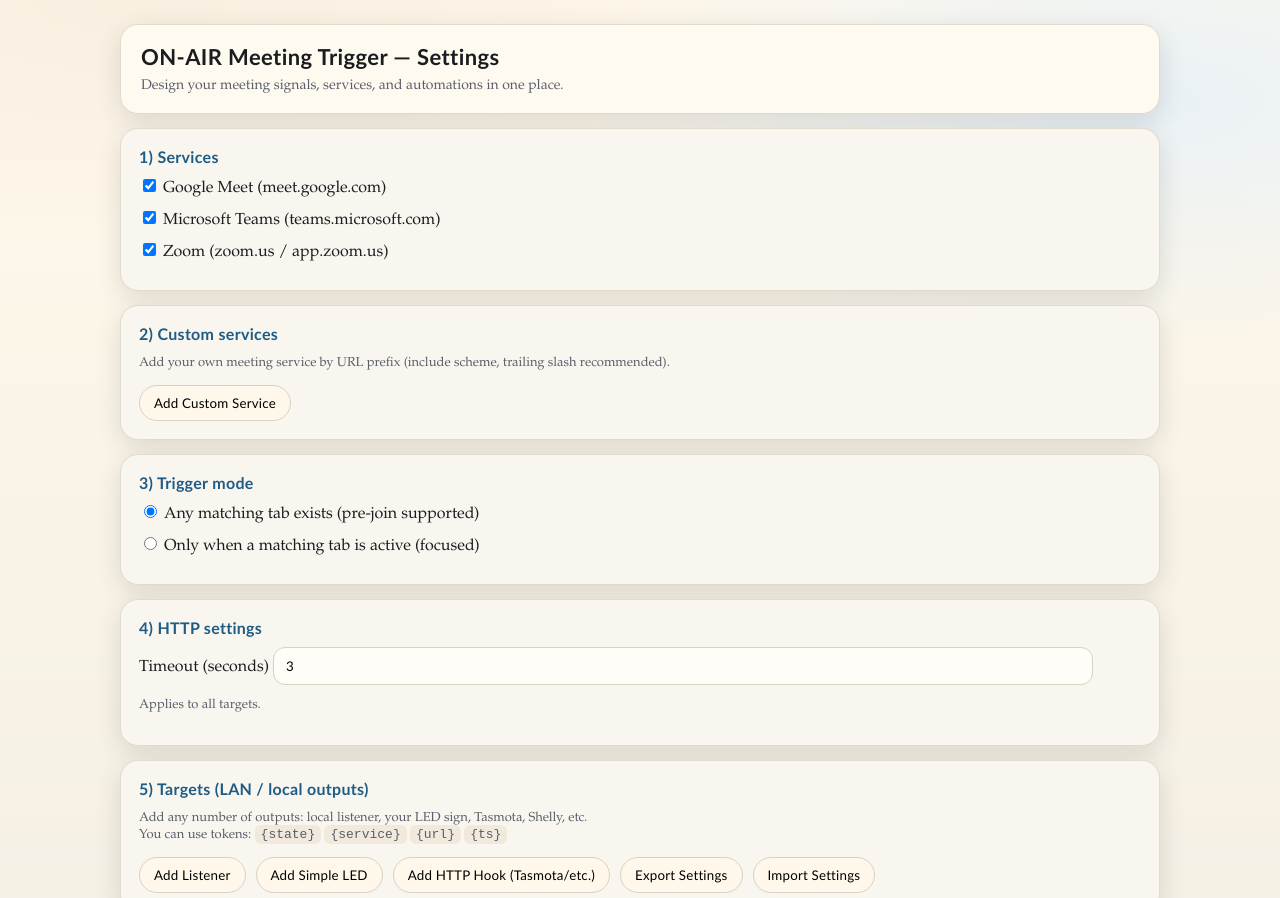
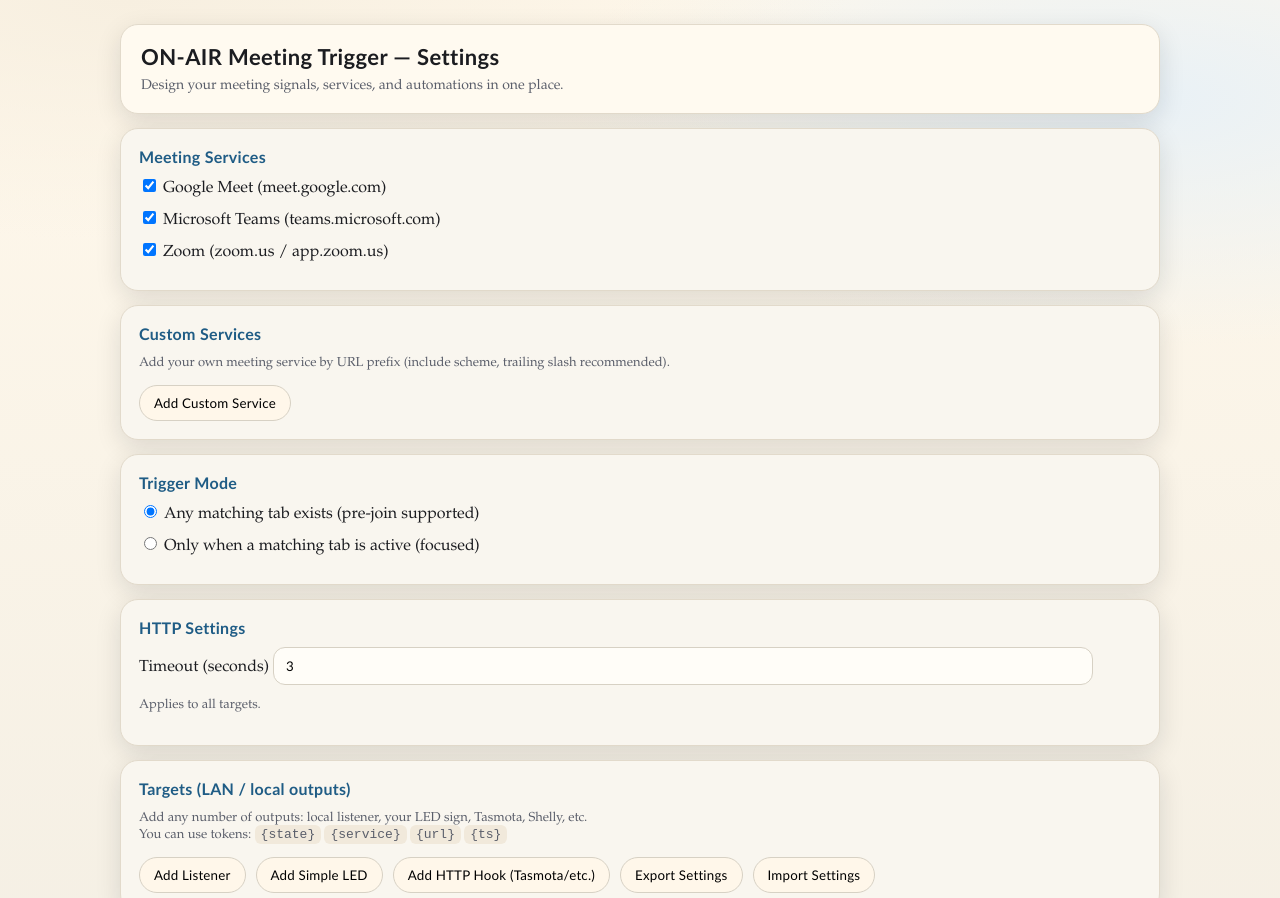
Before and after one commit to mveplus/onair-meeting-trigger, a browser extension: page extension/options.html in a window 1280 px wide. Shown: the top 898 px of the page. Drawn offline with Linux system fonts and the light colour scheme.

Commit message:
fix: Polish settings UX

```diff
--- a/extension/options.html
+++ b/extension/options.html
@@ -138,14 +138,14 @@
     </div>
 
     <div class="card">
-      <h2>1) Services</h2>
+      <h2>Meeting Services</h2>
       <label><input type="checkbox" id="svc_meet"> Google Meet (meet.google.com)</label>
       <label><input type="checkbox" id="svc_teams"> Microsoft Teams (teams.microsoft.com)</label>
       <label><input type="checkbox" id="svc_zoom"> Zoom (zoom.us / app.zoom.us)</label>
     </div>
 
     <div class="card">
-      <h2>2) Custom services</h2>
+      <h2>Custom Services</h2>
       <p class="muted">Add your own meeting service by URL prefix (include scheme, trailing slash recommended).</p>
       <div class="btns">
         <button id="add_custom_service">Add Custom Service</button>
@@ -154,13 +154,13 @@
     </div>
 
     <div class="card">
-      <h2>3) Trigger mode</h2>
+      <h2>Trigger Mode</h2>
       <label><input type="radio" name="mode" value="ANY_TAB" id="mode_any"> Any matching tab exists (pre-join supported)</label>
       <label><input type="radio" name="mode" value="ACTIVE_TAB" id="mode_active"> Only when a matching tab is active (focused)</label>
     </div>
 
     <div class="card">
-      <h2>4) HTTP settings</h2>
+      <h2>HTTP Settings</h2>
       <label>
         Timeout (seconds)
         <input type="number" id="http_timeout" min="1" max="20" step="1" value="3" />
@@ -169,7 +169,7 @@
     </div>
 
     <div class="card">
-      <h2>5) Targets (LAN / local outputs)</h2>
+      <h2>Targets (LAN / local outputs)</h2>
       <p class="muted">
         Add any number of outputs: local listener, your LED sign, Tasmota, Shelly, etc.<br/>
         You can use tokens: <code>{state}</code> <code>{service}</code> <code>{url}</code> <code>{ts}</code>
```
